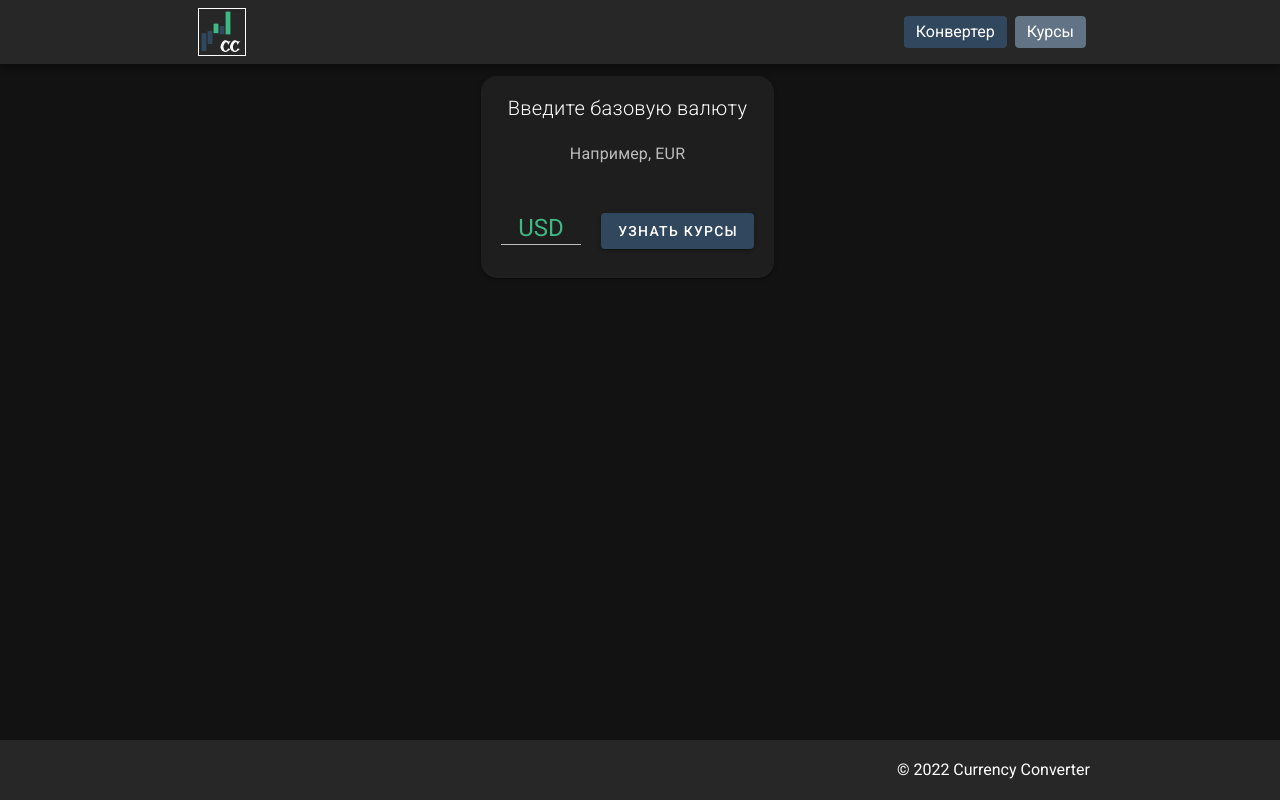
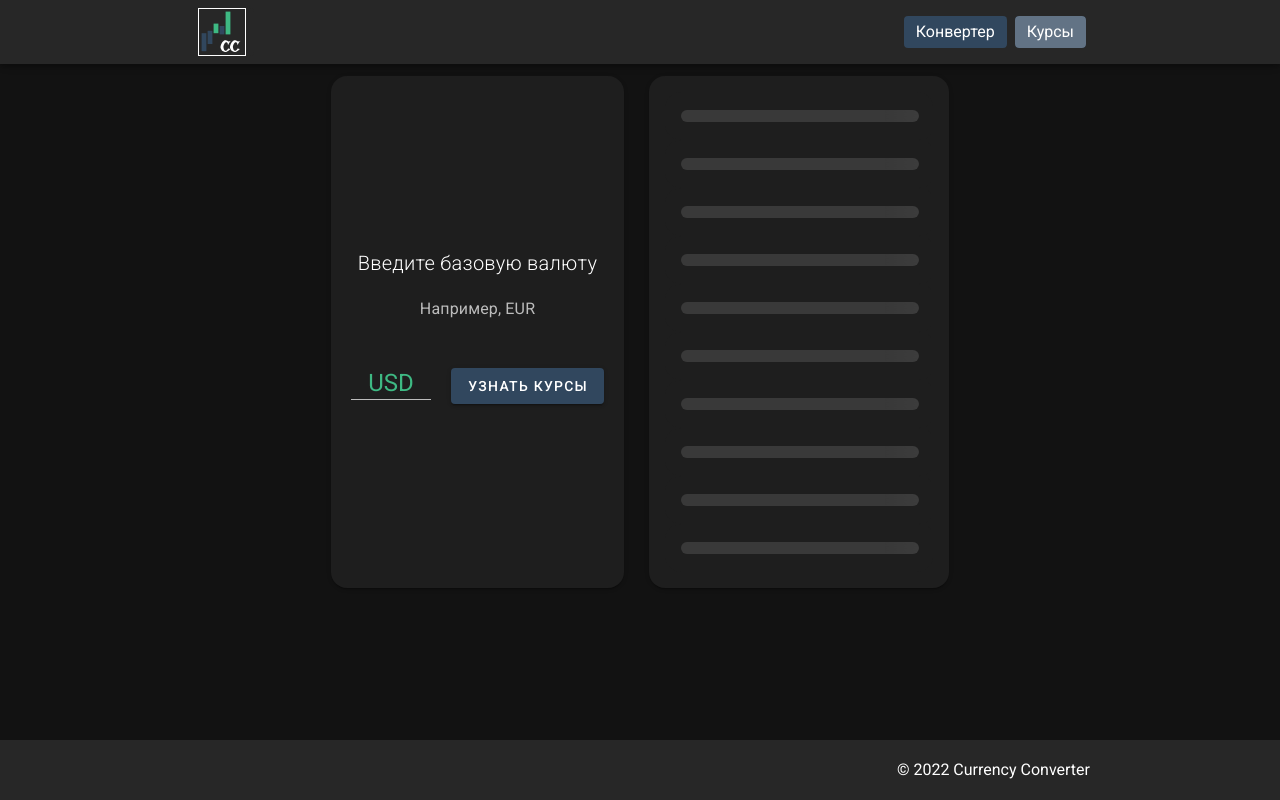
Before and after one commit to gfroge/currency-converter, a Nuxt app: page /ExchangeRates in a window 1280 px wide. Built offline with nearby package versions, Linux system fonts and the light colour scheme.

Commit message:
rates skeleton loader done

```diff
--- a/components/RatesList.vue
+++ b/components/RatesList.vue
@@ -1,5 +1,5 @@
 <template>
-    <v-card v-if="dataJson" class="px-4 rounded-xl mb-4 py-4" style="max-width: 300px">
+
     <v-list outlined class="list my-0 mx-auto" style="width:250px">
         <v-list-item v-for="(currency, index) in dataJson.data" :key="index" class="list__item">
             <v-list-item-content>
@@ -12,20 +12,14 @@
             </v-list-item-content>
         </v-list-item>
     </v-list>
-    </v-card>
+
 </template>
 
 <script>
 export default {
-    data() {
-        return {
-            dataa: null
-        }
-    },
     props: {
         dataJson: {
             type: Object,
-            required: true
         },
     },
     methods: {
--- a/pages/ExchangeRates.vue
+++ b/pages/ExchangeRates.vue
@@ -28,10 +28,13 @@
                 </v-container>
             </ValidationObserver>
         </v-card>
-
-        <RatesList />
-
-
+        <v-card class="px-4 rounded-xl mb-4 py-4" style="max-width: 300px">
+            <RatesList v-if="null" />
+            <div v-else class="skeleton-list" style="overflow-y:auto;overflow-x:hidden;max-height: 60vh;">
+                <v-skeleton-loader v-for="n in 10" :key="n" class="rounded-xl px-0" type="list-item"
+                    style="width:270px"></v-skeleton-loader>
+            </div>
+        </v-card>
         <v-snackbar v-model="snackbar">
             Пожалуйста, проверьте правильность значений
             <template #action="{ attrs }">
@@ -87,15 +90,18 @@ export default {
         margin-right: 5px;
     }
 }
+
 @media(max-width:600px) {
     .first-card {
         margin-right: 0px;
     }
-    .container{
+
+    .container {
         flex-direction: column;
         align-items: center;
     }
-    .first-currency{
+
+    .first-currency {
         padding-right: 0 !important;
     }
 }
```
Lines whose indentation alone changed are shown as unchanged.
